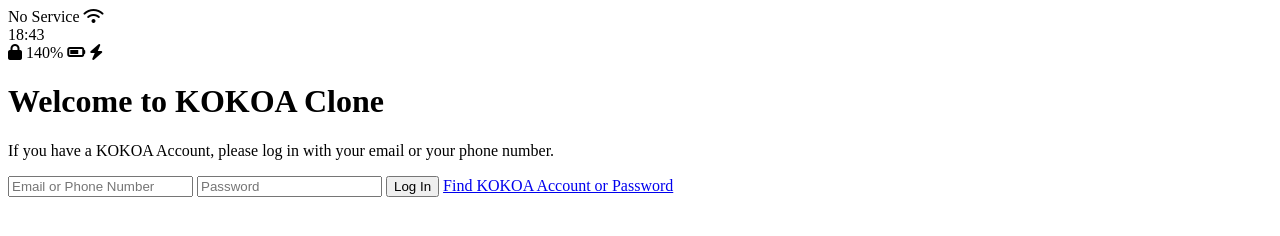
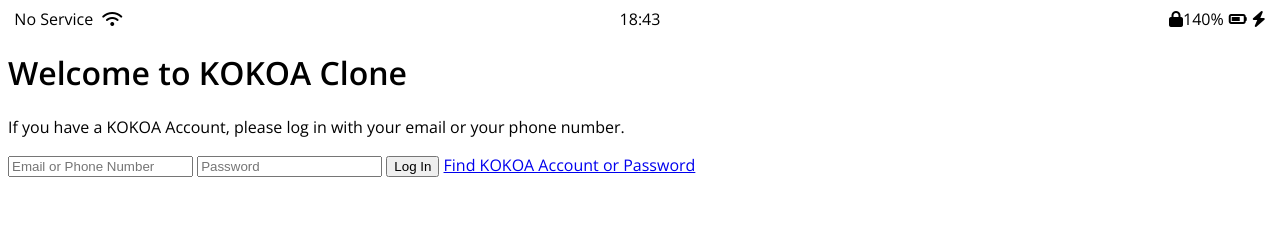
Before and after one commit to sungyr/kokoa-clone-coding-2020, a plain HTML site: page index.html in a window 1280 px wide. Drawn offline with nearby package versions, Linux system fonts and the light colour scheme.

Commit message:
Changes in index.html and Adding a new CSS file.

```diff
--- /dev/null
+++ b/css/styles.css
@@ -0,0 +1,26 @@
+@import url("https://fonts.googleapis.com/css2?family=Open+Sans:wght@400;600&display=swap");
+body {
+  font-family: "Open Sans", sans-serif;
+}
+.status-bar {
+  display: flex;
+  justify-content: center;
+}
+.status-bar__column {
+  width: 33%;
+}
+.status-bar__column:first-child span {
+  margin-right: 5px;
+}
+.status-bar__column:nth-child(2) {
+  display: flex;
+  justify-content: center;
+}
+.status-bar__column:nth-child(3) {
+  display: flex;
+  justify-content: flex-end;
+  align-items: center;
+}
+.status-bar__column .fa-battery-three-quarters {
+  margin: 0px 5px;
+}
--- a/index.html
+++ b/index.html
@@ -1,6 +1,7 @@
 <!DOCTYPE html>
 <html lang="en">
   <head>
+    <link rel="stylesheet" href="css/styles.css" />
     <meta charset="UTF-8" />
     <meta name="viewport" content="width=device-width, initial-scale=1.0" />
     <title>Welcome To KOKOA CLONE</title>
```
